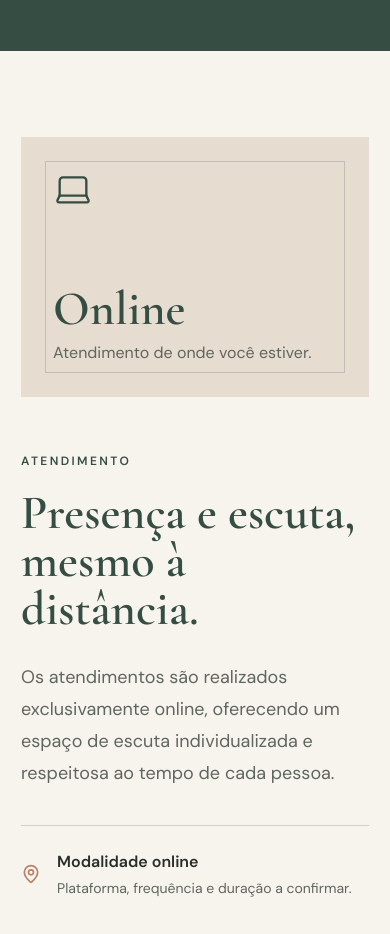
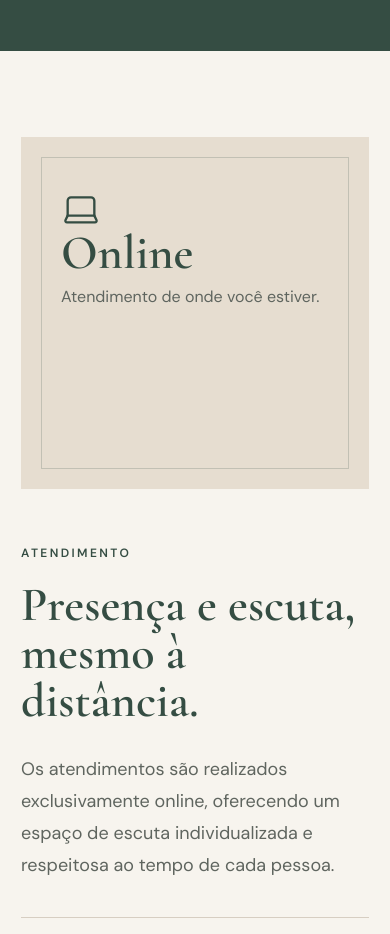
Before and after one commit to LuizDonin/rodrigo-andrade-psicologia, a Next.js app: page / in a window 390 px wide. Shown: the part 3780-4714 px from the top of the page. Built offline with nearby package versions, Linux system fonts and the light colour scheme; no server answers.

Commit message:
fix: keep online card content inside mobile frame

```diff
--- a/src/app/(site)/page.tsx
+++ b/src/app/(site)/page.tsx
@@ -152,9 +152,9 @@ export default function HomePage() {
 
       <section id="atendimento" className="py-section-lg scroll-mt-20">
         <Container className="grid items-center gap-14 lg:grid-cols-[1fr_1fr] lg:gap-24">
-          <div className="bg-secondary relative aspect-[4/3] overflow-hidden p-8 sm:p-12">
-            <div className="border-primary/20 absolute inset-6 border" />
-            <div className="relative flex h-full flex-col justify-between">
+          <div className="bg-secondary relative min-h-[22rem] overflow-hidden p-10 sm:aspect-[4/3] sm:min-h-0 sm:p-12">
+            <div className="border-primary/20 absolute inset-5 border sm:inset-6" />
+            <div className="relative z-10 flex h-full flex-col justify-between py-3 sm:py-0">
               <Laptop
                 className="text-primary size-10"
                 strokeWidth={1.4}
```
